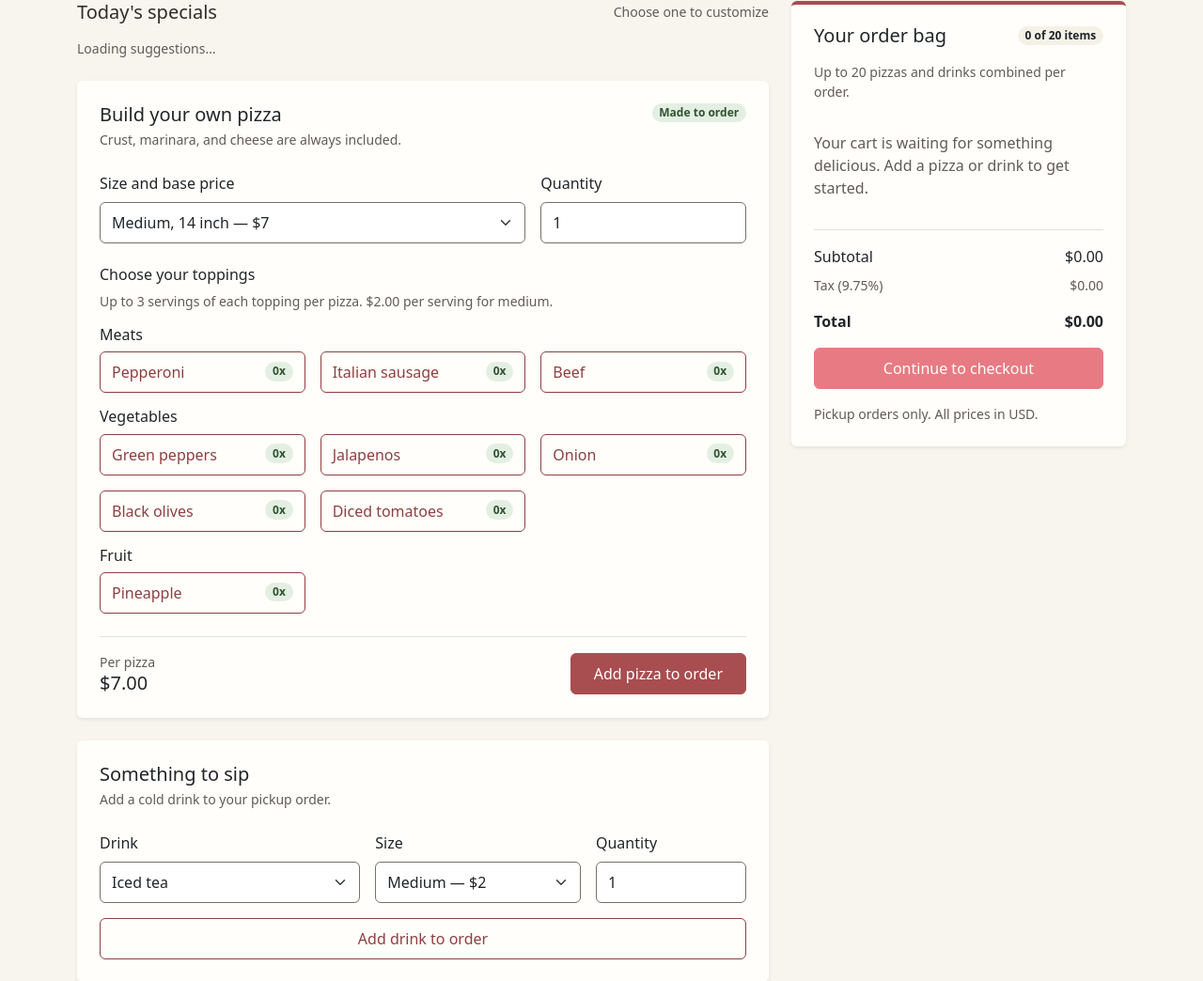
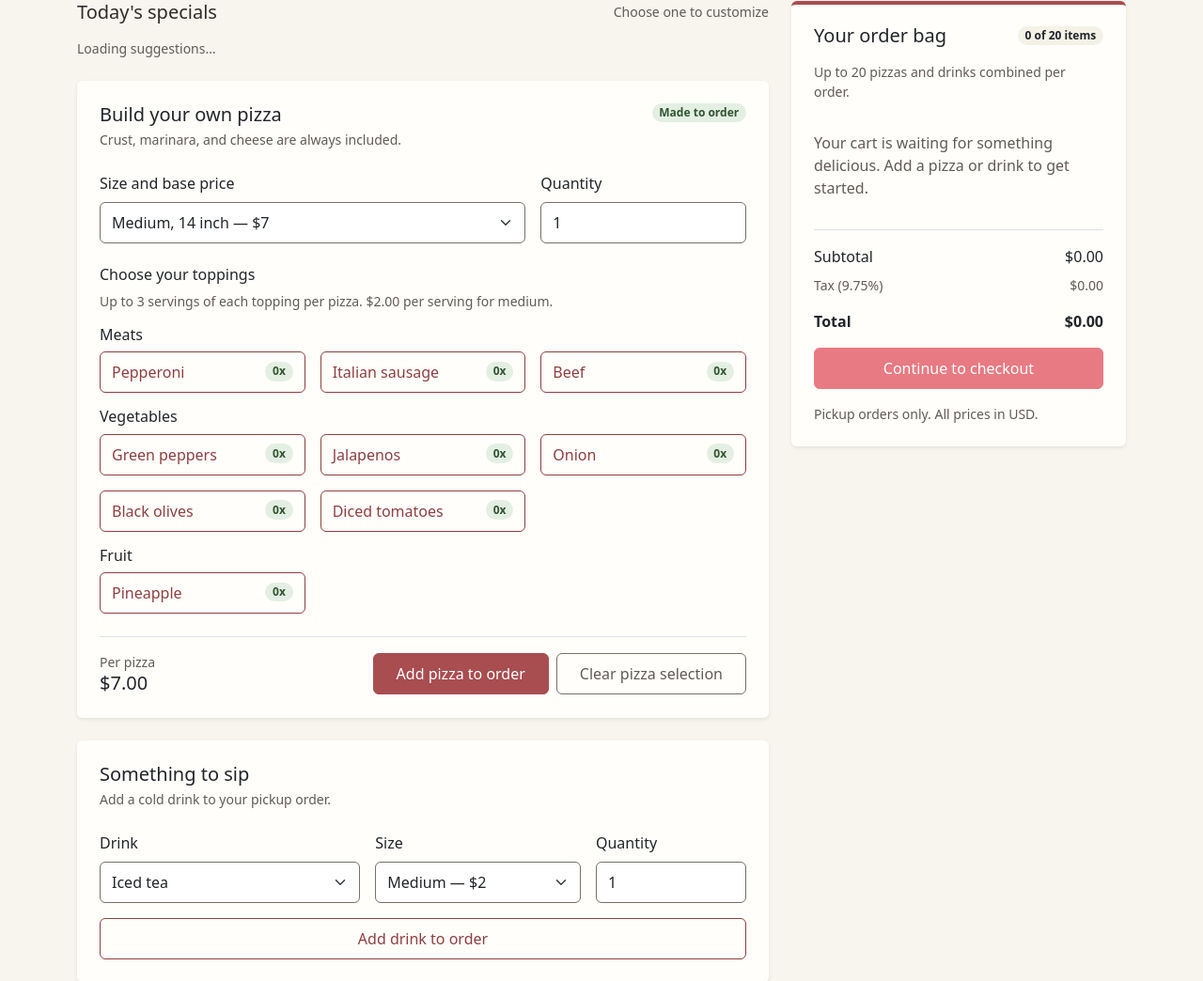
Before and after one commit to PeneguyG/luigi-pizzeria-mini-capstone, a Flask app: template templates/customer-portal.html in a window 1280 px wide. Shown: the part 708-1752 px from the top of the page at 94% size. Run offline with Flask 3, Linux system fonts and the light colour scheme; the template is opened without the code that fills it, so the values that code supplies are empty.

Commit message:
Updated customer-portal.html
Added the clearing function for the pizza and added an acknowledgement that the user is signed in

```diff
--- a/static/js/customer-portal.js
+++ b/static/js/customer-portal.js
@@ -215,6 +215,13 @@ function setToppingCount(button, count) {
 
 function resetToppingButtons() {
   document.querySelectorAll('.topping').forEach(function (button) { setToppingCount(button, 0); });
+}
+
+function clearPizzaSelection() {
+  element('pizza-form').reset();
+  resetToppingButtons();
+  updatePizzaEstimate();
+  announce('Pizza selections cleared. Size reset to medium and quantity reset to 1.');
 }
 
 function addPizza(event) {
@@ -509,6 +516,10 @@ async function initializeCustomerDashboard() {
     const accountState = await apiRequest('/api/customer/account');
     customerAccount = accountState.customer || null;
     prefillCustomer(customerAccount);
+    if (customerAccount && customerAccount.firstName) {
+      element('customer-welcome').textContent = 'Welcome back, ' + customerAccount.firstName + '!';
+      element('customer-welcome').hidden = false;
+    }
   } catch (_error) {
     // Guest ordering and tracking continue if account lookup is unavailable.
   }
@@ -675,6 +686,7 @@ element('customer-suggestions').addEventListener('click', function (event) {
   if (item) applyPizzaSuggestion(item);
 });
 element('pizza-form').addEventListener('submit', addPizza);
+element('clear-pizza-selection').addEventListener('click', clearPizzaSelection);
 
 element('drink-form').addEventListener('submit', addDrink);
 
--- a/templates/customer-portal.html
+++ b/templates/customer-portal.html
@@ -10,7 +10,7 @@
 </head>
 <body class="min-vh-100">
   <a class="skip-link visually-hidden-focusable position-absolute top-0 start-0 m-2 p-2 bg-white text-dark rounded" href="#main-content">Skip to main content</a>
-  <header><div class="container py-3"><div class="d-flex flex-wrap align-items-center justify-content-between gap-3"><div class="d-flex align-items-center gap-3"><img class="brand-box" src="{{ url_for('static', filename='images/luigis-vintage-pizza-badge.png') }}" alt=""><div><p class="eyebrow mb-1">Customer portal</p><h1 class="h3 mb-0">Luigi's Pizzeria</h1></div></div><span class="badge rounded-pill border text-dark px-3 py-2" style="background:#fbfaf5;border-color:#d9bcbc!important">Fresh pizza. Easy pickup.</span></div></div></header>
+  <header><div class="container py-3"><div class="d-flex flex-wrap align-items-center justify-content-between gap-3"><div class="d-flex align-items-center gap-3"><img class="brand-box" src="{{ url_for('static', filename='images/luigis-vintage-pizza-badge.png') }}" alt=""><div><p class="eyebrow mb-1">Customer portal</p><h1 class="h3 mb-0">Luigi's Pizzeria</h1><p id="customer-welcome" class="small fw-semibold text-success-emphasis mb-0" role="status" aria-live="polite" aria-atomic="true" hidden></p></div></div><span class="badge rounded-pill border text-dark px-3 py-2" style="background:#fbfaf5;border-color:#d9bcbc!important">Fresh pizza. Easy pickup.</span></div></div></header>
   <main tabindex="-1" id="main-content" class="container py-4 py-lg-5">
     <section id="storefront-welcome" class="welcome mb-4" aria-labelledby="welcome-title">
       <div class="welcome-copy"><p class="eyebrow mb-2">Your neighborhood pizza stop</p><h2 id="welcome-title">Good pizza.<br>Great pickup.</h2><p class="text-secondary mb-4">Make it yours and order online for pickup.</p><div class="d-flex flex-wrap gap-2"><a class="btn btn-danger px-4" href="#menu-panel">Start your order</a><a class="btn btn-outline-danger px-4" href="/order-tracker.html">Track an order</a></div><p class="small text-secondary mt-3 mb-0">Made your way · Online ordering · Kitchen updates</p></div>
@@ -25,7 +25,7 @@
         <section class="card border-0 shadow-sm mb-4"><div class="card-body p-3 p-md-4"><div class="d-flex justify-content-between gap-3 mb-4"><div><h3 class="h5 mb-1">Build your own pizza</h3><p class="text-secondary small mb-0">Crust, marinara, and cheese are always included.</p></div><span class="badge rounded-pill soft-green align-self-start">Made to order</span></div>
           <form id="pizza-form" tabindex="-1"><div class="row g-3 mb-4"><div class="col-sm-8"><label class="form-label" for="pizza-size">Size and base price</label><select class="form-select" id="pizza-size"><option value="Small">Small, 12 inch — $5</option><option value="Medium" selected>Medium, 14 inch — $7</option><option value="Large">Large, 18 inch — $9</option></select></div><div class="col-sm-4"><label class="form-label" for="pizza-quantity">Quantity</label><input class="form-control" id="pizza-quantity" type="number" min="1" max="20" step="1" value="1" aria-describedby="order-limit-help" required></div></div>
           <fieldset><legend class="h6">Choose your toppings</legend><p class="small text-secondary">Up to 3 servings of each topping per pizza. <span id="topping-price">$2 per serving for medium.</span></p><div id="topping-options" class="row g-3"></div></fieldset>
-          <div class="d-flex align-items-center justify-content-between gap-3 border-top mt-4 pt-3"><div><span class="small text-secondary d-block">Per pizza</span><strong class="h5" id="pizza-estimate">$7.00</strong></div><button class="btn btn-danger px-4" type="submit">Add pizza to order</button></div></form>
+          <div class="d-flex flex-wrap align-items-center justify-content-between gap-3 border-top mt-4 pt-3"><div><span class="small text-secondary d-block">Per pizza</span><strong class="h5" id="pizza-estimate">$7.00</strong></div><div class="d-flex flex-wrap gap-2"><button class="btn btn-danger px-4" type="submit">Add pizza to order</button><button class="btn btn-outline-secondary px-4" id="clear-pizza-selection" type="button" aria-controls="pizza-size pizza-quantity topping-options">Clear pizza selection</button></div></div></form>
         </div></section>
         <section class="card border-0 shadow-sm"><div class="card-body p-3 p-md-4"><h3 class="h5 mb-1">Something to sip</h3><p class="text-secondary small mb-4">Add a cold drink to your pickup order.</p><form id="drink-form"><div class="row g-3 align-items-end"><div class="col-sm-5"><label class="form-label" for="drink-name">Drink</label><select class="form-select" id="drink-name"><option>Iced tea</option><option>Dr. Pepper</option><option>Cola</option><option>Un-cola</option></select></div><div class="col-sm-4"><label class="form-label" for="drink-size">Size</label><select class="form-select" id="drink-size"><option value="Small">Small — $1</option><option value="Medium" selected>Medium — $2</option><option value="Large">Large — $3</option></select></div><div class="col-sm-3"><label class="form-label" for="drink-quantity">Quantity</label><input class="form-control" id="drink-quantity" type="number" min="1" max="20" step="1" value="1" aria-describedby="order-limit-help" required></div><div class="col-12"><button class="btn btn-outline-danger w-100" type="submit">Add drink to order</button></div></div></form></div></section>
       </div><aside class="col-lg-4" aria-label="Order summary"><section class="card border-0 shadow-sm summary"><div class="card-body p-3 p-md-4"><div class="d-flex justify-content-between align-items-center mb-3"><h3 class="h5 mb-0">Your order bag</h3><span id="cart-count" class="badge rounded-pill soft-cream text-dark">0 items</span></div><p id="order-limit-help" class="small text-secondary">Up to 20 pizzas and drinks combined per order.</p><p id="cart-limit-error" class="small text-danger mt-3 mb-0" role="alert" hidden></p><div id="cart-items"><p class="text-secondary py-3">Your cart is waiting for something delicious. Add a pizza or drink to get started.</p></div><div id="cart-totals"></div><button class="btn btn-danger w-100 mt-3" id="go-checkout" type="button" disabled>Continue to checkout</button><p class="small text-secondary mt-3 mb-0">Pickup orders only. All prices in USD.</p></div></section></aside></div>
@@ -40,6 +40,6 @@
     <div id="order-success" class="alert alert-success mt-4" role="status" aria-live="polite" tabindex="-1" hidden></div>
     <footer class="text-center small text-secondary mt-5"><p class="mb-2">Luigi's Pizzeria · Pickup made simple.</p><a class="text-muted text-decoration-none" href="/" aria-label="Return to the Luigi's Pizzeria home page">Return to home</a></footer>
   </main>
-  <script src="{{ url_for('static', filename='js/customer-portal.js') }}?v=20261024-3" defer></script>
+  <script src="{{ url_for('static', filename='js/customer-portal.js') }}?v=20261024-4" defer></script>
 </body>
 </html>
```
